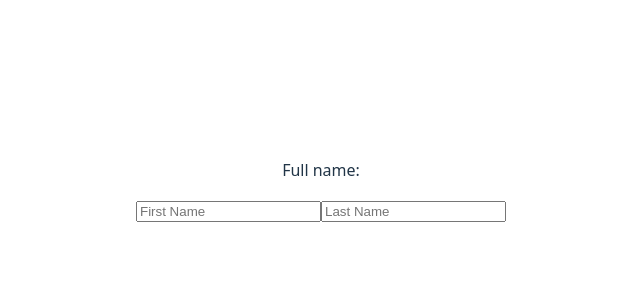
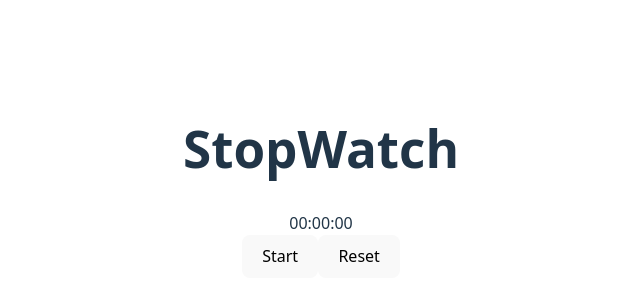
Before and after one commit to afrazmishak/BeginnersToPro, a React (Vite) app: page / in a window 1280 px wide. Shown: the part 218-518 px from the top of the page, without its empty margins (319-959 px from the left). Built offline with nearby package versions, Linux system fonts and the light colour scheme.

Commit message:
StopWatch allows the user to click on start, stop and reset button as requires

```diff
--- a/src/App.jsx
+++ b/src/App.jsx
@@ -3,11 +3,12 @@ import { BasicCounter } from './components/BasicCounter'
 import { TextInput } from './components/TextInput'
 import { ToDoList } from './components/ToDoList'
 import { ProfileForm } from './components/ProfileForm'
+import { StopWatch } from './components/StopWatch'
 
 function App() {
 
   return (
-      <ProfileForm />
+      <StopWatch />
   )
 }
 
--- /dev/null
+++ b/src/components/StopWatch.jsx
@@ -0,0 +1,39 @@
+import { useEffect, useState } from "react"
+
+export function StopWatch() {
+    const [time, setTime] = useState(0)
+    const [running, setRunning] = useState(false);
+
+    useEffect(() => {
+        if (!running) return;
+
+        const id = setInterval(() => {
+            setTime(prev => prev + 10)
+        }, 10)
+
+        return () => clearInterval(id)
+    }, [running])
+
+    return (
+        <>
+            <h1>StopWatch</h1>
+            <div>
+                <span>{('0' + Math.floor(time / 60000) % 60).slice(-2)}:</span>
+                <span>{('0' + Math.floor(time / 1000) % 60).slice(-2)}:</span>
+                <span>{('0' + Math.floor(time / 10) % 100).slice(-2)}</span>
+            </div>
+
+            <div>
+                {!running ? (
+                    <button onClick={() => setRunning(true)}>Start</button>
+                ) : (
+                    <button onClick={() => setRunning(false)}>Stop</button>
+                )}
+                <button onClick={() => {
+                    setRunning(false)
+                    setTime(0)
+                }}>Reset</button>
+            </div>
+        </>
+    )
+}
```
